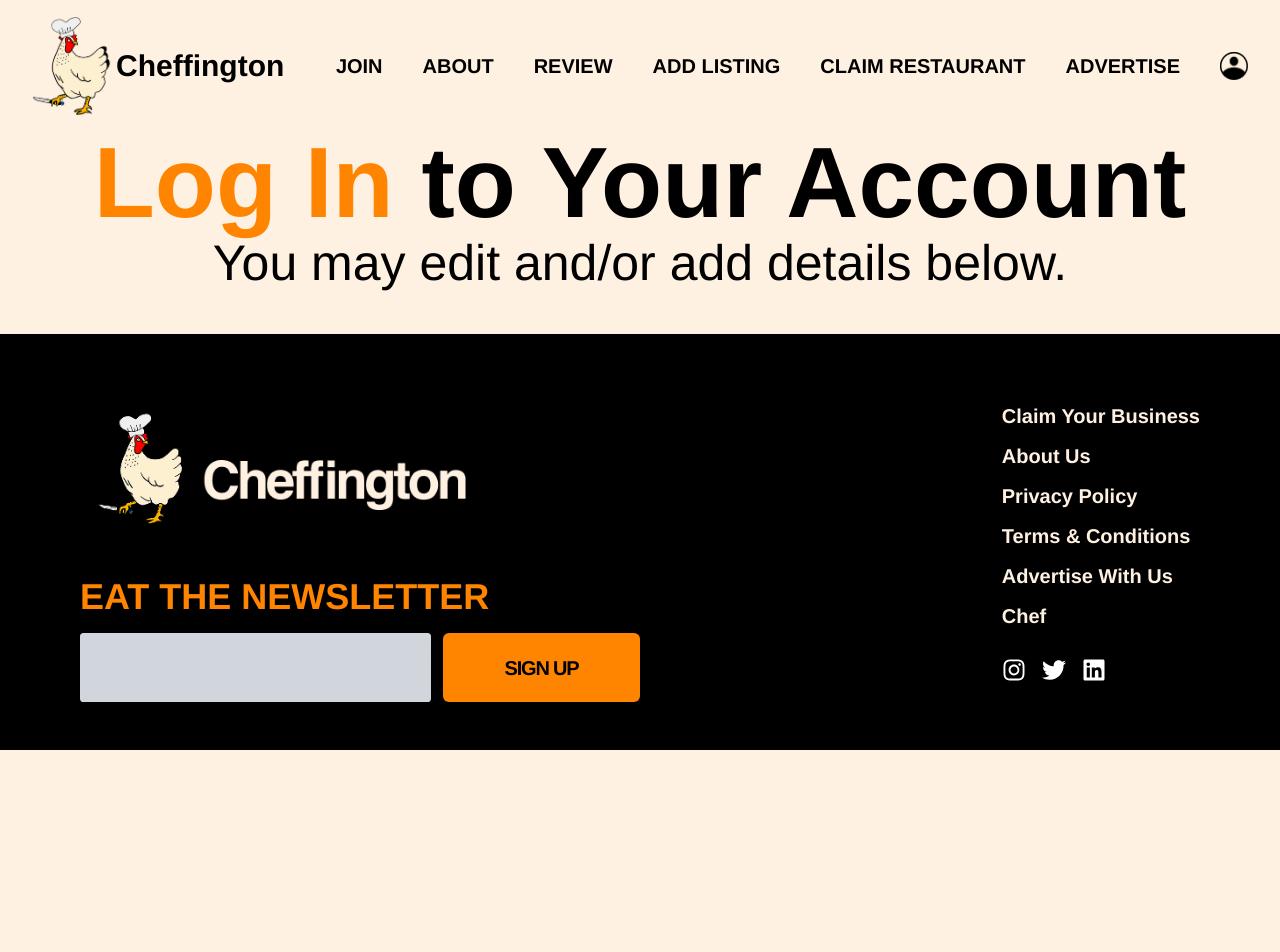
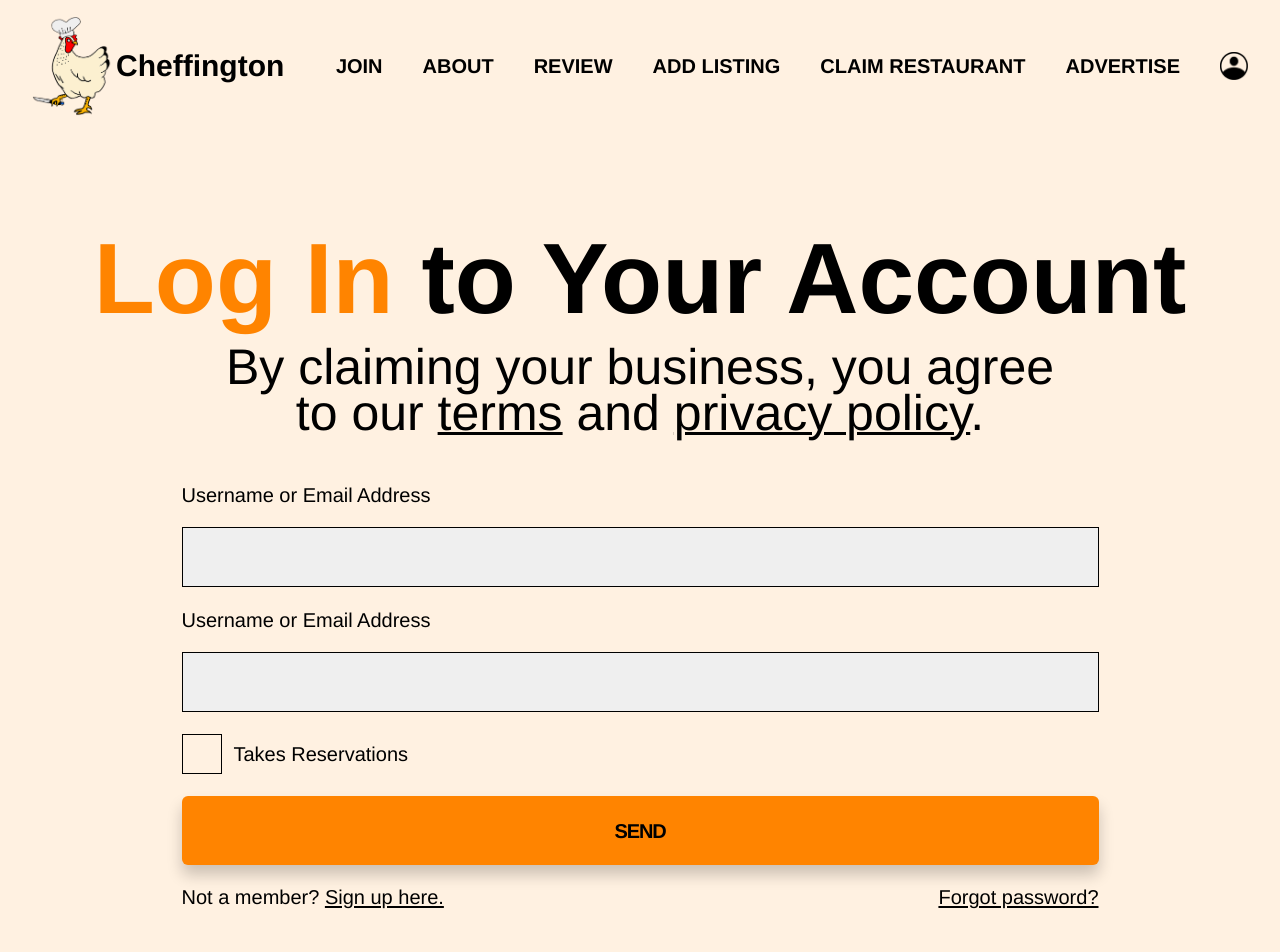
Before and after one commit to RFTechnologies/Cheffington, a Next.js app: page /claim-a-restaurant-2 in a window 1280 px wide. Shown: the top 952 px of the page. Before the commit the page ends 800 px from the top, so only its background shows below. Built offline with nearby package versions, Linux system fonts and the light colour scheme.

Commit message:
Claim a returant 2

```diff
--- /dev/null
+++ b/app/(main)/claim-a-restaurant-2/_components/ClaimRestaurantForm.tsx
@@ -0,0 +1,33 @@
+import Button from '@/components/Button'
+import React from 'react'
+
+const ClaimRestaurantForm = () => {
+    return (
+        <div className='page-width-narrow max-sm:px-0!'>
+            <form>
+                <div className="mb-5.5">
+                    <label className="block mb-5 text-lg font-medium! ">Username or Email Address</label>
+                    <input type="email" placeholder="" className="input-field border! border-black bg-[#EFEFEF]" />
+                </div>
+                <div className="mb-5.5">
+                    <label className="block mb-5 text-lg font-medium! ">Username or Email Address</label>
+                    <input type="email" placeholder="" className="input-field border! border-black bg-[#EFEFEF]" />
+                </div>
+                <div className="mb-5.5">
+                    <label className="flex items-center md:space-x-3 space-x-2 cursor-pointer group">
+                        <input type="checkbox" className="md:min-w-10 md:min-h-10 min-w-5 min-h-5 border border-black bg-transparent rounded-none checked:border-black cursor-pointer accent-color" />
+                        <span className="md:text-[20px] text-[16px] tracking-[-8%] font-medium">Takes Reservations</span>
+                    </label>
+                </div>
+                <Button className='w-full!' title='Send' />
+                <div className='flex items-center justify-between mt-5.5 gap-1 gap-y-4 flex-wrap'>
+                    <div className='body-text'>Not a member?  <a href='/join-2-creat-profile' className='underline underline-offset-2  '>Sign up here. </a></div>
+                    <a href='' className='underline underline-offset-2 body-text'>Forgot password?</a>
+
+                </div>
+            </form>
+        </div>
+    )
+}
+
+export default ClaimRestaurantForm
--- /dev/null
+++ b/app/(main)/claim-a-restaurant-2/_components/Hero.tsx
@@ -0,0 +1,27 @@
+import HeroTitle from '@/components/HeroTitle'
+
+const Hero = () => {
+    return (
+        <>
+            <HeroTitle className='mb-8'
+                title={
+                    <>
+                        <span style={{ color: "#ff8400" }}>Log In</span> to Your Account
+                    </>
+                }
+                subtitle={
+                    <>
+                        By claiming your business, you agree <br /> to our{" "}
+                        <a className="underline decoration-3 underline-offset-2" href="/terms">terms</a> and{" "}
+                        <a className="underline decoration-3 underline-offset-2" href="/privacy-policy">privacy policy</a>.
+                    </>
+                }
+            />
+
+
+        </>
+
+    )
+}
+
+export default Hero
--- a/app/(main)/claim-a-restaurant-2/page.tsx
+++ b/app/(main)/claim-a-restaurant-2/page.tsx
@@ -1,13 +1,15 @@
-import HeroTitle from "@/components/HeroTitle";
+import ClaimRestaurantForm from "./_components/ClaimRestaurantForm";
+import Hero from "./_components/Hero";
+
+
 
 const page = () => {
     return (
-        <div>
-            <HeroTitle subtitle="You may edit and/or add details below.">
-                <span>
-                    <span style={{ color: "#ff8400" }}>Log In</span> to Your Account
-                </span>
-            </HeroTitle>
+        <div className="lg:py-24 md:py-14 py-12">
+            <div className="page-width">
+                <Hero />
+                <ClaimRestaurantForm />
+            </div>
         </div>
     );
 };
--- a/components/HeroTitle.tsx
+++ b/components/HeroTitle.tsx
@@ -1,26 +1,29 @@
+
 import React from 'react';
 
 interface HeroTitleProps {
-    children: React.ReactNode;
-    subtitle?: string;
+    title: React.ReactNode;
+    subtitle?: React.ReactNode;
     textAlign?: 'left' | 'center' | 'right';
     marginBottom?: string;
     titleClassName?: string;
     subtitleClassName?: string;
+    className?: string;
 }
 
 const HeroTitle: React.FC<HeroTitleProps> = ({
-    children,
+    title,
     subtitle = "You may edit and/or add details below.",
     textAlign = "center",
     marginBottom = "mb-12",
     titleClassName = "",
-    subtitleClassName = ""
+    subtitleClassName = "",
+    className = ""
 }) => {
     return (
-        <div className={`${marginBottom} text-${textAlign}`}>
-            <h1 className={`title mb-2 ${titleClassName}`}>
-                {children}
+        <div className={`${marginBottom} text-${textAlign} ${className}`}>
+            <h1 className={`title mb-4 ${titleClassName}`}>
+                {title}
             </h1>
             {subtitle && (
                 <p className={`subtitle ${subtitleClassName}`}>
```
